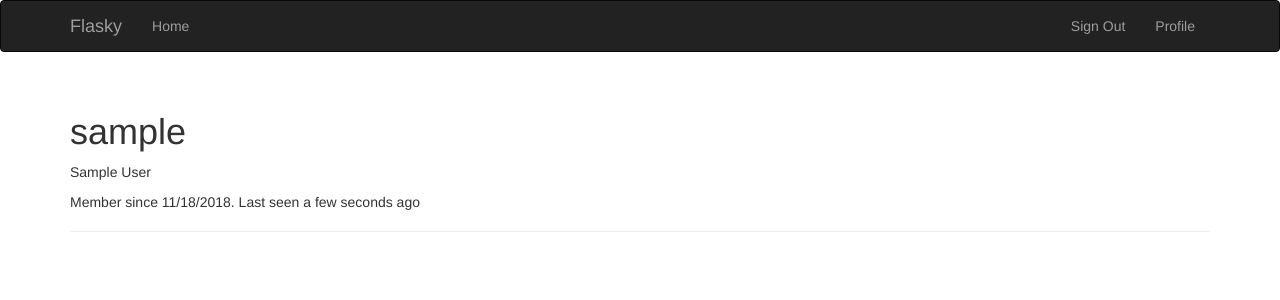
After one commit to xiejava1018/flasky, a Flask app: a page that uses app/templates/base.html in a window 1280 px wide. The commit adds this page. Shown: the top 300 px of the page. Run offline with Flask 2, Linux system fonts and the light colour scheme; the visitor is signed in with stand-in values (Sample User, id 1); data comes from the database, SQL or seed files in the repository; data that the repository does not hold is empty; some libraries are stand-ins or nearby versions.

Commit message:
用户角色20181122

```diff
--- a/app/auth/views.py
+++ b/app/auth/views.py
@@ -10,7 +10,7 @@ from ..email import send_email
 @auth.before_app_request
 def before_request():
     if current_user.is_authenticated:
-        #current_user.ping()
+        current_user.ping()
         if not current_user.confirmed \
                 and request.endpoint \
                 and request.blueprint != 'auth' \
--- a/app/main/__init__.py
+++ b/app/main/__init__.py
@@ -1,6 +1,12 @@
 #-*-coding:utf-8-*-
 from flask import Blueprint
+
+from app.models import Permission
 
 main=Blueprint('main',__name__)
 
 from . import views,errors
+
+@main.app_context_processor
+def inject_permissions():
+    return dict(Permission=Permission)
--- a/app/main/views.py
+++ b/app/main/views.py
@@ -1,10 +1,11 @@
 #-*-coding:utf-8-*-
 from datetime import datetime
-from flask import render_template,session,redirect,url_for
+from flask import render_template,session,redirect,url_for,abort
+from flask_login import login_required
 from . import main
 from .forms import NameForm
-from .. import db
-from ..models import User
+from decorators import admin_required,permission_required
+from ..models import Permission,User
 
 @main.route('/',methods=['GET','POST'])
 def index():
@@ -15,3 +16,24 @@ def index():
                            form=form,name=session.get('name'),
                            known=session.get('known',False),
                            current_time=datetime.utcnow())
+
+
+@main.route('/admin')
+@login_required
+@admin_required
+def for_admins_only():
+    return "For administrators!"
+
+
+@main.route('/moderator')
+@login_required
+@permission_required(Permission.MODERATE)
+def for_moderators_only():
+    return "For comment moderators"
+
+@main.route('/user/<username>')
+def user(username):
+    user=User.query.filter_by(username=username).first()
+    if user is None:
+        abort(404)
+    return render_template('user.html',user=user)
--- a/app/models.py
+++ b/app/models.py
@@ -1,4 +1,5 @@
 #-*-coding:utf-8-*-
+from datetime import datetime
 from . import db,login_manager
 from werkzeug.security import generate_password_hash,check_password_hash
 from itsdangerous import TimedJSONWebSignatureSerializer as Serializer
@@ -11,6 +12,7 @@ class Permission:
     WRITE = 4
     MODERATE = 8
     ADMIN = 16
+
 
 class Role(db.Model):
     __tablename__='roles'
@@ -71,6 +73,11 @@ class User(UserMixin,db.Model):
     password_hash=db.Column(db.String(128))
     role_id=db.Column(db.Integer,db.ForeignKey('roles.id'))
     confirmed=db.Column(db.Boolean,default=False)
+    name=db.Column(db.String(64))
+    location=db.Column(db.String(64))
+    about_me=db.Column(db.Text())
+    member_since=db.Column(db.DateTime(),default=datetime.utcnow)
+    last_seen=db.Column(db.DateTime(),default=datetime.utcnow)
 
     def __int__(self,**kwargs):
         super(User,self).__init__(**kwargs)
@@ -120,6 +127,11 @@ class User(UserMixin,db.Model):
     def is_administrator(self):
         return self.can(Permission.ADMIN)
 
+    def ping(self):
+        self.last_seen=datetime.utcnow()
+        db.session.add(self)
+        db.session.commit()
+
     def __repr__(self):
         return '<User %r>' % self.username
 
--- a/app/templates/base.html
+++ b/app/templates/base.html
@@ -19,7 +19,14 @@ data-toggle="collapse" data-target=".navbar-collapse">
 </ul>
 <ul class="nav navbar-nav navbar-right">
 {% if current_user.is_authenticated %}
-<li><a href="{{ url_for('auth.logout') }}">Sign Out</a></li>
+<li>
+    <a href="{{ url_for('auth.logout') }}">Sign Out</a>
+</li>
+<li>
+    <a href="{{url_for('main.user',username=current_user.username)}}">
+        Profile
+    </a>
+</li>
 {% else %}
 <li><a href="{{ url_for('auth.login') }}">Sign In</a></li>
 {% endif %}
--- /dev/null
+++ b/app/templates/user.html
@@ -0,0 +1,25 @@
+{% extends "base.html" %}
+{% import "bootstrap/wtf.html" as wtf %}
+{% block page_content %}
+<div class="page-header">
+    <h1>{{user.username}}</h1>
+    {% if user.name or user.location %}
+    <p>
+        {% if user.name %}{{user.name}}{% endif %}
+        {% if user.location %}
+            From <a href="http://maps.google.com/?q={{user.location}}">
+                {{user.location}}
+                </a>
+        {% endif %}
+    </p>
+    {% endif %}
+    {% if current_user.is_administrator() %}
+    <p><a href="mailto:{{user.email}}">{{user.email}}</a></p>
+    {% endif %}
+    {% if user.about_me %}<p>{{user.about_me}}</p>{% endif %}
+    <p>
+        Member since {{moment(user.member_since).format('L')}}.
+        Last seen {{moment(user.last_seen).fromNow()}}
+    </p>
+</div>
+{% endblock %}
--- a/decorators.py
+++ b/decorators.py
@@ -2,7 +2,7 @@
 from functools import wraps
 from flask import abort
 from flask_login import current_user
-from .models import Permission
+from app.models import Permission
 
 def permission_required(permission):
     def decorator(f):
```
Also changed, not shown: app/main/forms.py (+10 -3 lines), tests/test_user_model.py (added, +15 -0 lines).
